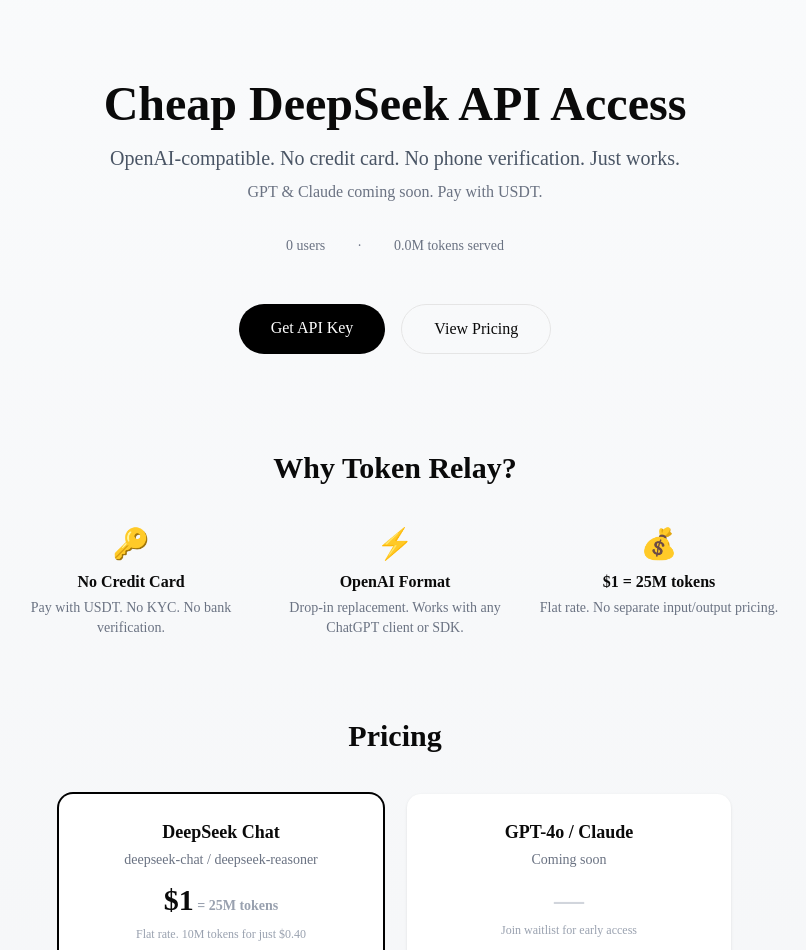
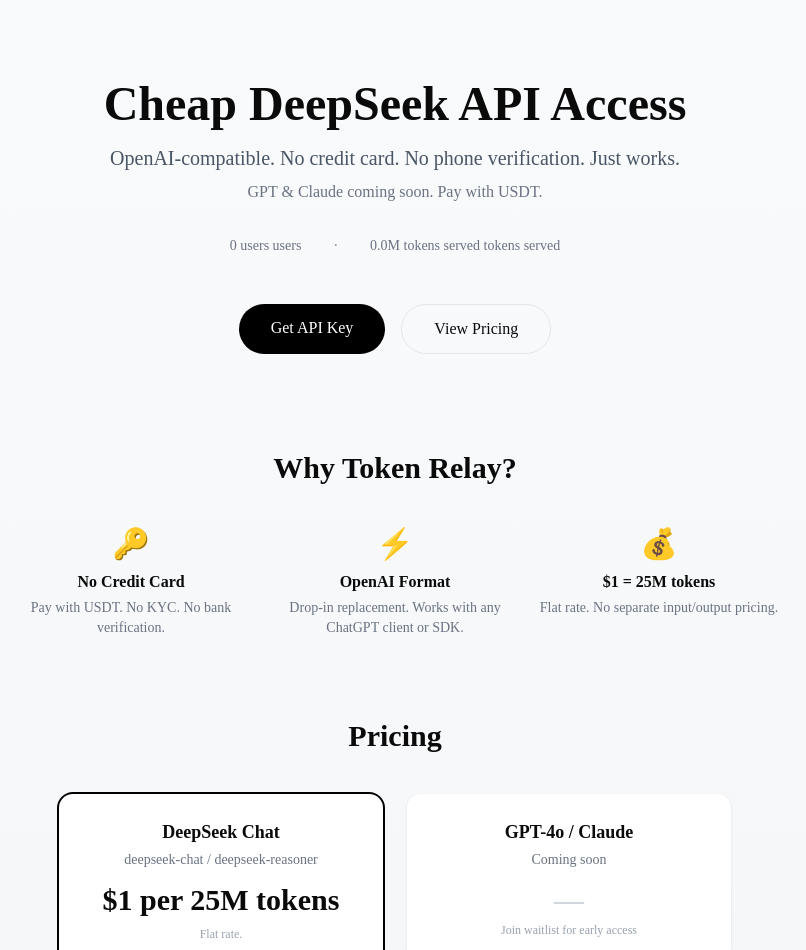
Before and after one commit to zealand-syouko/ZEALAND, a Next.js app: page / in a window 1280 px wide. Shown: the top 950 px of the page, without its empty margins (245-1051 px from the left). Built offline with nearby package versions, Linux system fonts and the light colour scheme; no server answers; the database is empty.

Commit message:
fix: use React state for pricing display instead of DOM manipulation

```diff
--- a/src/app/page.tsx
+++ b/src/app/page.tsx
@@ -16,16 +16,21 @@
   const [error, setError] = useState("");
   const [loading, setLoading] = useState(false);
 
+  const [pubUsers, setPubUsers] = useState("");
+  const [pubTokens, setPubTokens] = useState("");
+  const [displayPrice, setDisplayPrice] = useState("$1 per 25M tokens");
+  const [pricePerDollar, setPricePerDollar] = useState("25M");
+
   useEffect(() => {
     fetch("/api/dashboard/public-stats").then(r => r.json()).then(d => {
-      document.getElementById("pub-users")!.textContent = d.totalUsers + " users";
-      document.getElementById("pub-tokens")!.textContent = (d.totalTokens / 1000000).toFixed(1) + "M tokens served";
+      setPubUsers(d.totalUsers + " users");
+      setPubTokens((d.totalTokens / 1000000).toFixed(1) + "M tokens served");
     }).catch(() => {});
     fetch("/api/pricing").then(r => r.json()).then(p => {
       if (p && p.outputPrice) {
-        const perDollar = Math.round(1000000 / p.outputPrice * 100 / 1000000);
-        document.getElementById("dyn-price")!.innerHTML = "$1<span class=\"text-sm text-gray-400\"> = " + (perDollar > 1 ? perDollar + "M" : (1000000 / p.outputPrice).toFixed(0)) + " tokens</span>";
-        document.getElementById("price-card")!.textContent = "$1 = " + (perDollar > 1 ? perDollar + "M" : "~" + (1000000 / p.outputPrice).toFixed(0)) + " tokens";
+        const tokens = Math.round(100 / p.outputPrice);
+        setPricePerDollar(tokens + "M");
+        setDisplayPrice("$1 = " + tokens + "M tokens");
       }
     }).catch(() => {});
   }, []);
@@ -52,7 +57,7 @@
         <p className="text-gray-500 mb-8">GPT &amp; Claude coming soon. Pay with USDT.</p>
 
         <div className="flex justify-center gap-8 mb-12 text-sm text-gray-500">
-            <span id="pub-users">... users</span> &middot; <span id="pub-tokens">... tokens served</span>
+            <span>{pubUsers || "..."} users</span> &middot; <span>{pubTokens || "..."} tokens served</span>
           </div>
 
         <div className="flex justify-center gap-4 mb-12">
@@ -67,7 +72,7 @@
         <div className="grid grid-cols-3 gap-6 max-w-3xl mx-auto">
           <div className="text-center"><p className="text-3xl mb-2">🔑</p><h3 className="font-bold">No Credit Card</h3><p className="text-sm text-gray-500 mt-1">Pay with USDT. No KYC. No bank verification.</p></div>
           <div className="text-center"><p className="text-3xl mb-2">⚡</p><h3 className="font-bold">OpenAI Format</h3><p className="text-sm text-gray-500 mt-1">Drop-in replacement. Works with any ChatGPT client or SDK.</p></div>
-          <div className="text-center"><p className="text-3xl mb-2">💰</p><h3 className="font-bold" id="price-card">$1 = 25M tokens</h3><p className="text-sm text-gray-500 mt-1">Flat rate. No separate input/output pricing.</p></div>
+          <div className="text-center"><p className="text-3xl mb-2">💰</p><h3 className="font-bold">$1 = {pricePerDollar} tokens</h3><p className="text-sm text-gray-500 mt-1">Flat rate. No separate input/output pricing.</p></div>
         </div>
       </div>
 
@@ -78,8 +83,8 @@
           <div className="rounded-xl bg-white p-6 shadow text-center ring-2 ring-black">
             <h3 className="font-bold text-lg mb-1">DeepSeek Chat</h3>
             <p className="text-sm text-gray-500 mb-3">deepseek-chat / deepseek-reasoner</p>
-    <p className="text-3xl font-bold" id="dyn-price">$1<span className="text-sm text-gray-400"> = 25M tokens</span></p>
-            <p className="text-xs text-gray-400 mt-2">Flat rate. 10M tokens for just $0.40</p>
+    <p className="text-3xl font-bold">{displayPrice}</p>
+            <p className="text-xs text-gray-400 mt-2">Flat rate.</p>
           </div>
           <div className="rounded-xl bg-white p-6 shadow text-center">
             <h3 className="font-bold text-lg mb-1">GPT-4o / Claude</h3>
```
